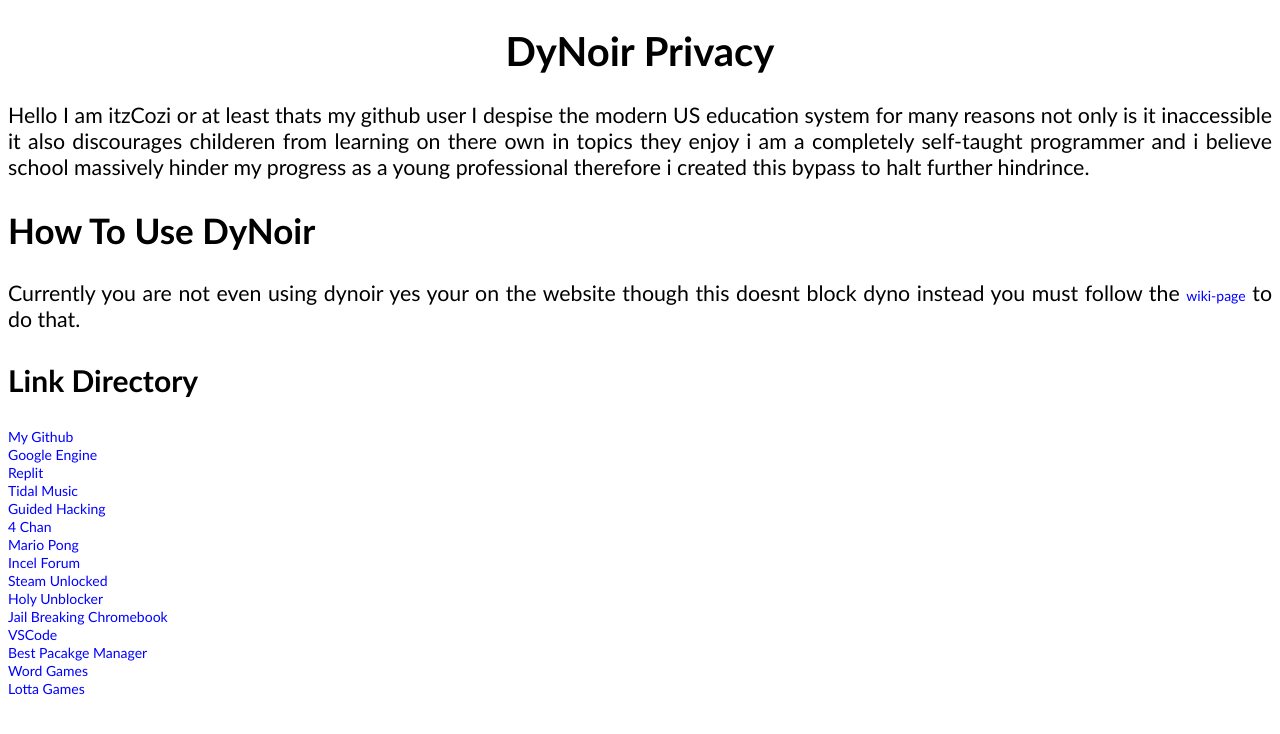
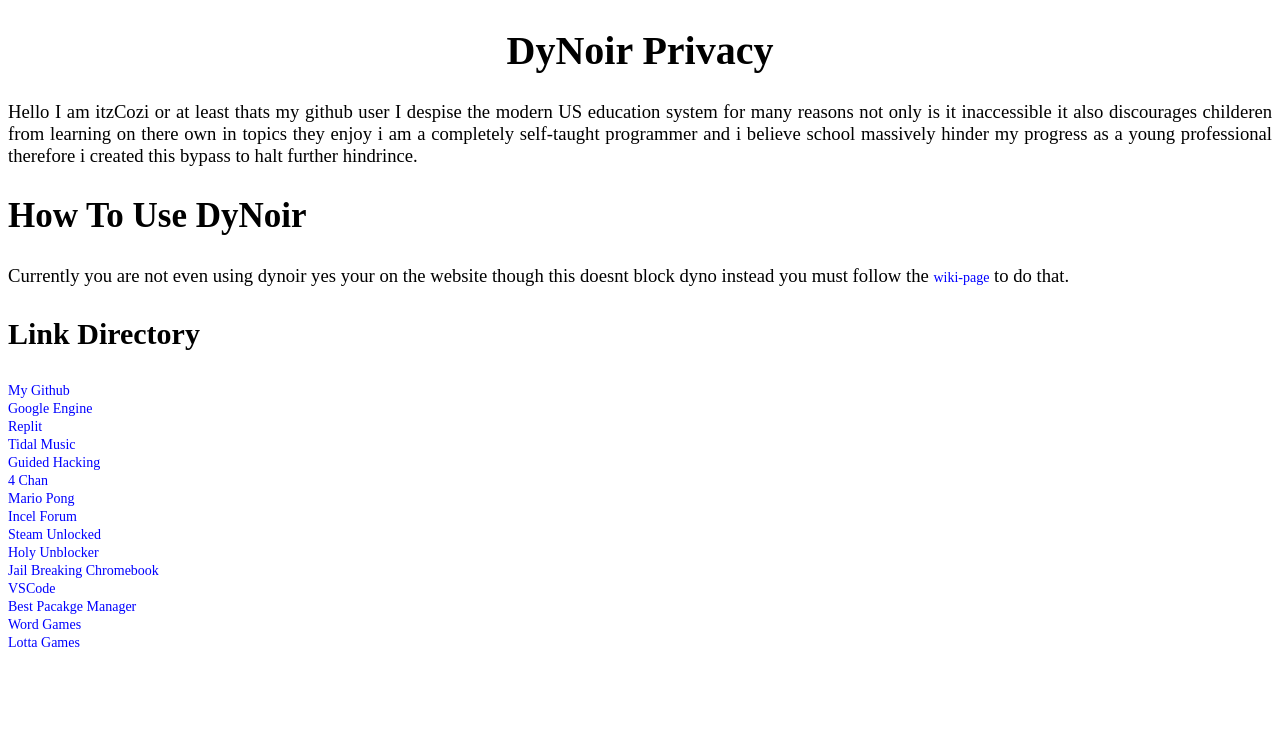
Before and after one commit to itzCozi/DyNoir, a plain HTML site: page index.html in a window 1280 px wide. Drawn offline with Linux system fonts and the light colour scheme.

Commit message:
Hopfully fix css?

```diff
--- a/theme/maintheme.css
+++ b/theme/maintheme.css
@@ -1,27 +1,27 @@
 p {
-  font-family: "Calibri", serif;
-  font-size: 16pt;
+  font-family: "Times New Roman", Times, serif;
+  font-size: 14pt;
   color: #000000;
   text-align: justify;
 }
 
 h1 {
   font-size: 40px;
-  font-family: "Calibri", serif;
+  font-family: "Times New Roman", serif;
   text-align: center;
   color: black;
 }
 
 h2 {
   font-size: 35px;
-  font-family: "Calibri", serif;
+  font-family: "Times New Roman", serif;
   text-align: justify;
   color: black;
 }
 
 h3 {
   font-size: 30px;
-  font-family: "Calibri", serif;
+  font-family: "Times New Roman", serif;
   text-align: justify;
   color: black;
 }
@@ -29,13 +29,13 @@
 a:link {
   text-decoration: none;
   font-size: 14px;
-  font-family: "Calibri", serif;
+  font-family: "Times New Roman", serif;
   color: blue;
 }
 a:hover {
   text-decoration: underline;
   font-size: 14px;
-  font-family: "Calibri", serif;
+  font-family: "Times New Roman", serif;
   color: blue;
 }
 
```
